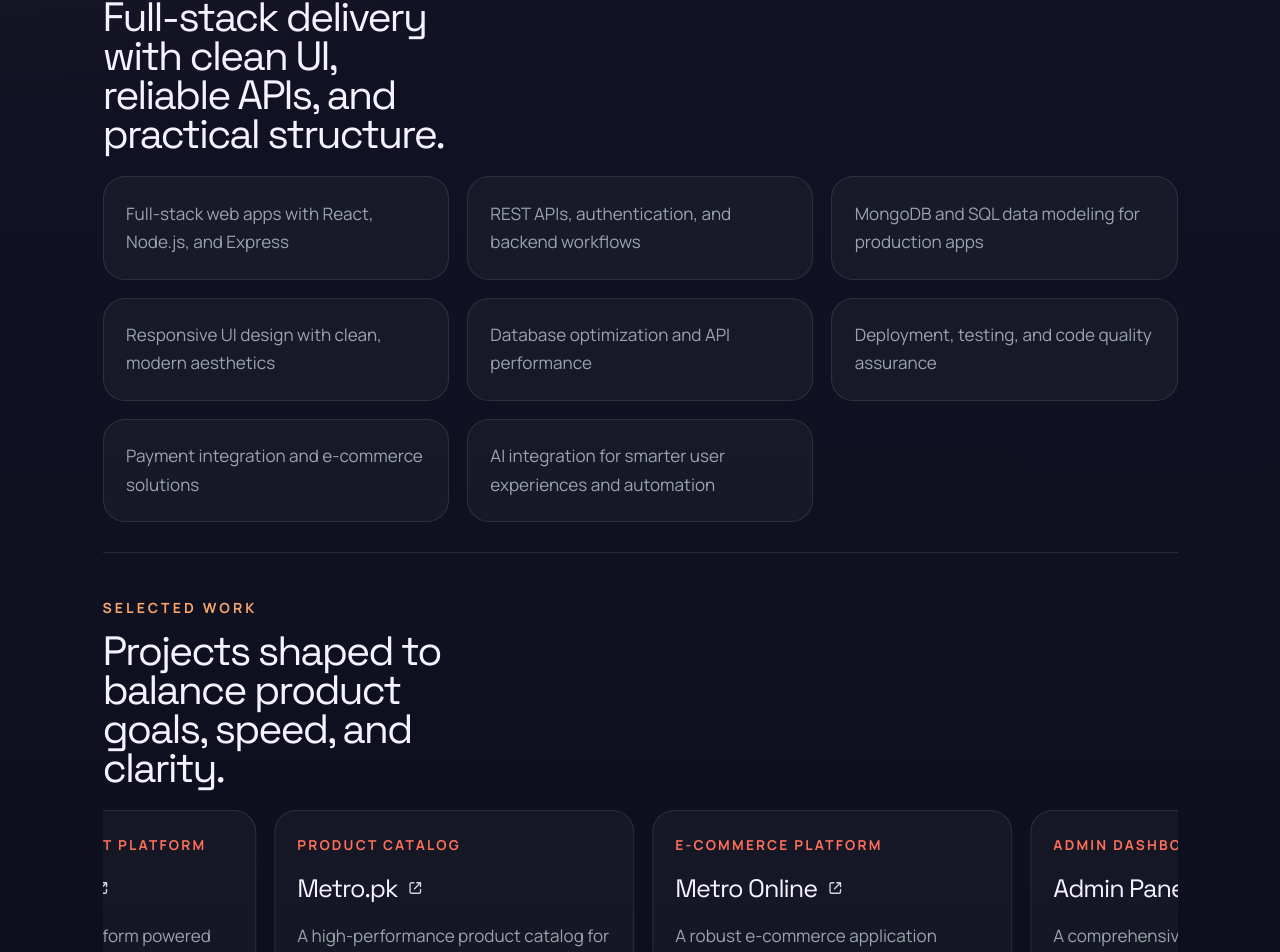
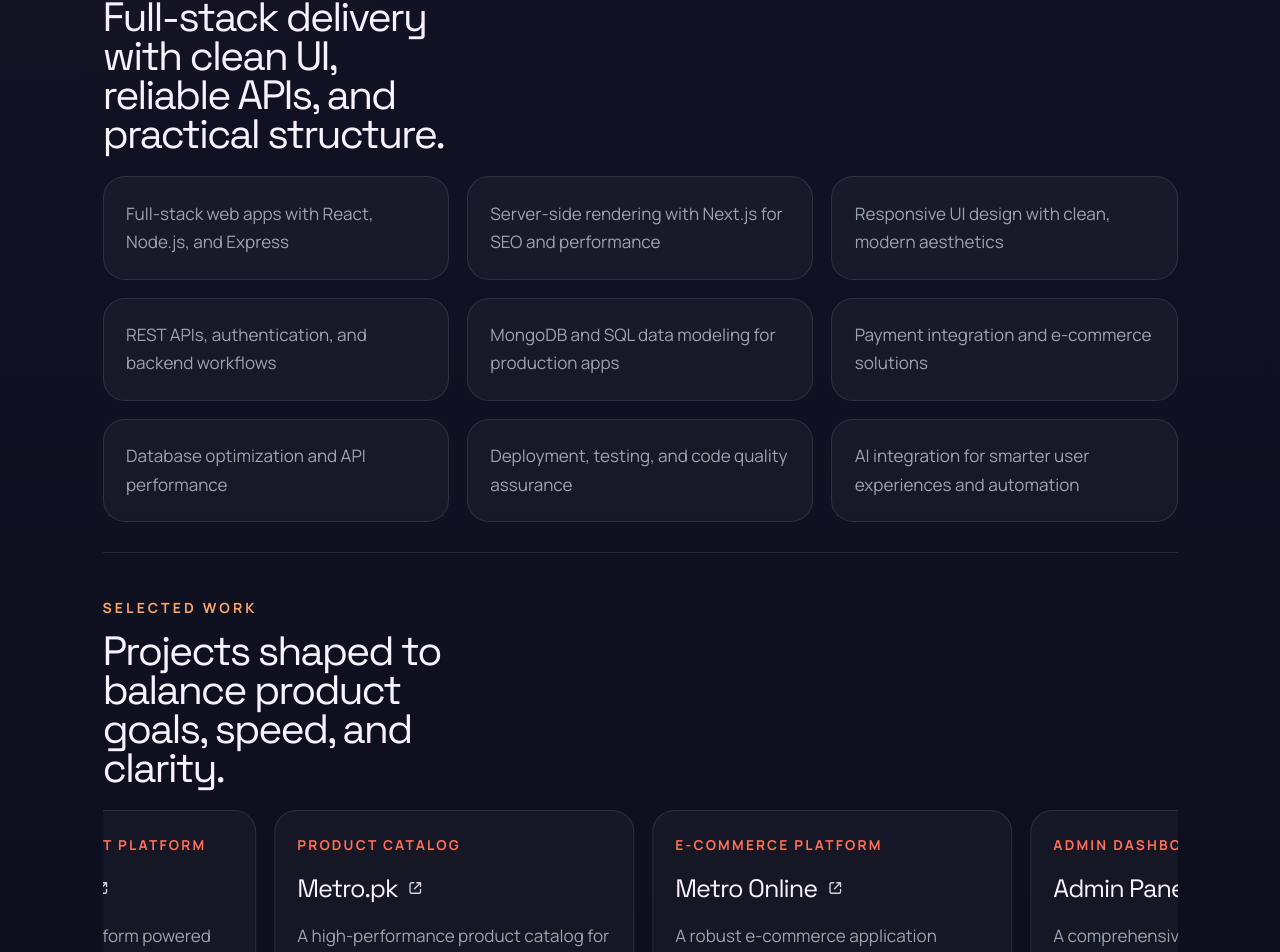
Before and after one commit to hassansheikh33/my-portfolio, a React (Vite) app: page / in a window 1280 px wide. Shown: the part 841-1793 px from the top of the page. Built offline with nearby package versions, Linux system fonts and the light colour scheme.

Commit message:
[#production] refactor: update skills

```diff
--- a/src/content.ts
+++ b/src/content.ts
@@ -20,12 +20,13 @@ export const ABOUT_DESCRIPTION =
 
 export const SERVICES = [
   "Full-stack web apps with React, Node.js, and Express",
+  "Server-side rendering with Next.js for SEO and performance",
+  "Responsive UI design with clean, modern aesthetics",
   "REST APIs, authentication, and backend workflows",
   "MongoDB and SQL data modeling for production apps",
-  "Responsive UI design with clean, modern aesthetics",
+  "Payment integration and e-commerce solutions",
   "Database optimization and API performance",
   "Deployment, testing, and code quality assurance",
-  "Payment integration and e-commerce solutions",
   "AI integration for smarter user experiences and automation",
 ];
 
```
